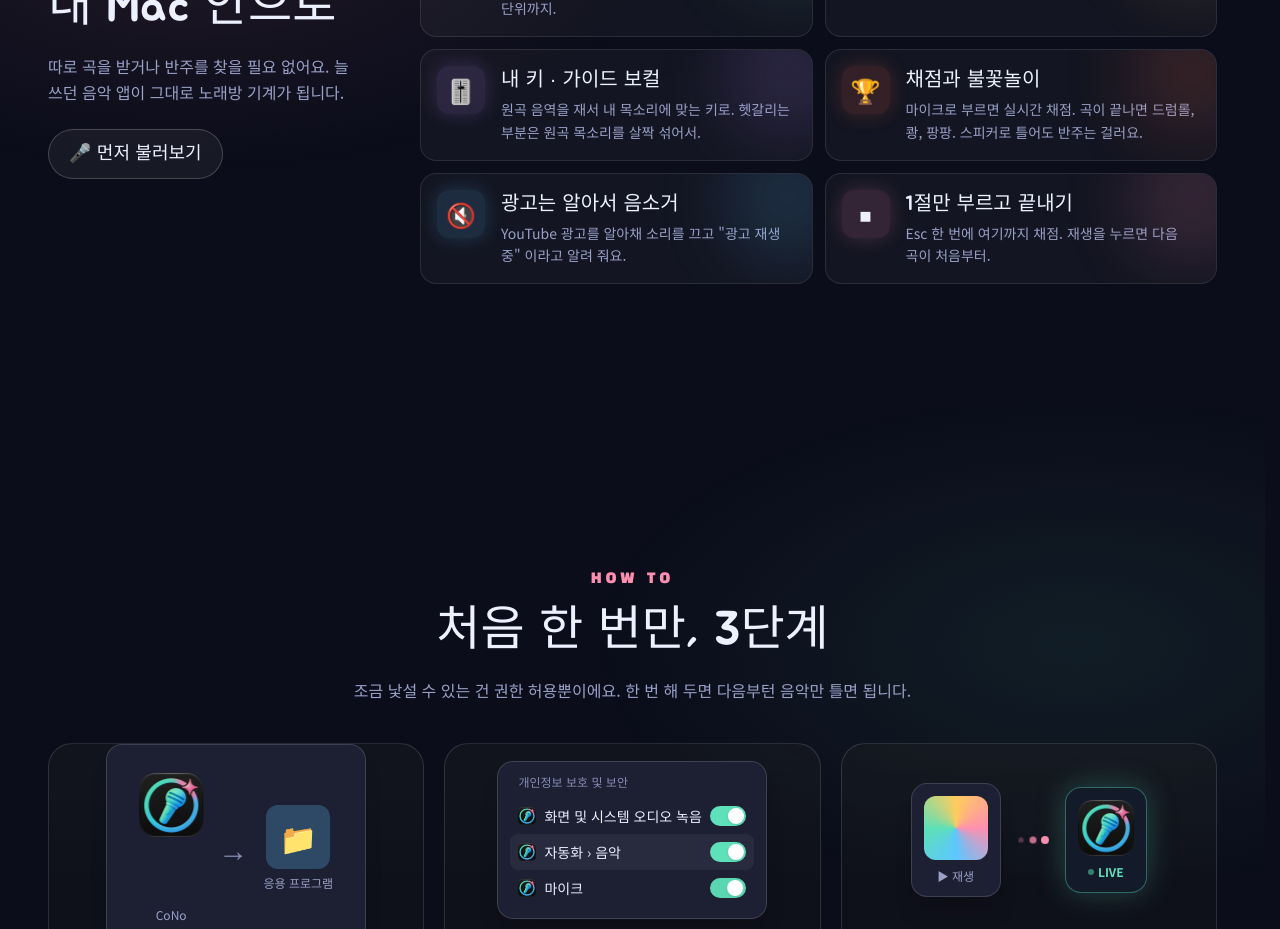
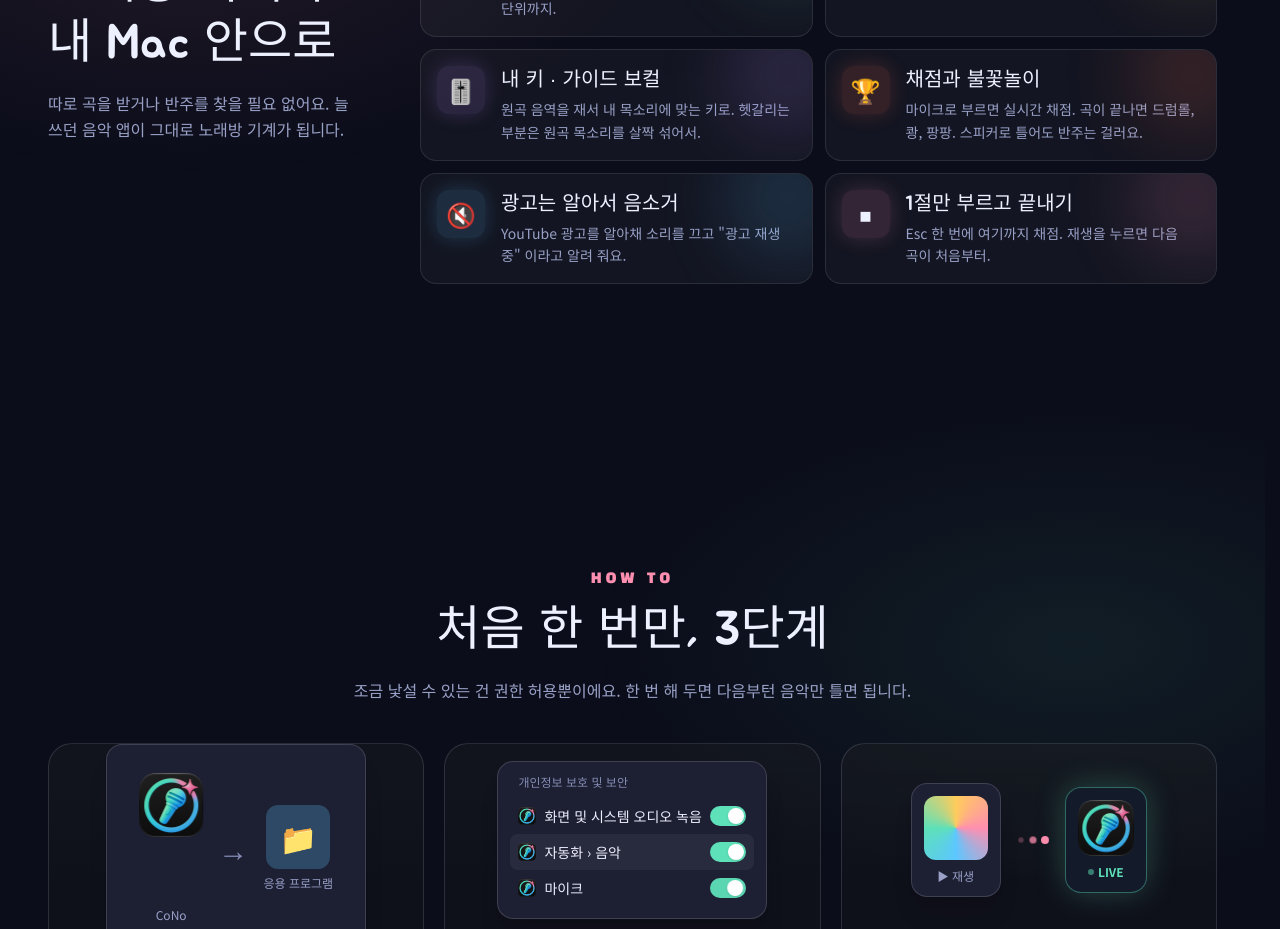
Before and after one commit to hsu3046/CoNoAI, a Next.js app in the folder web/: page / in a window 1280 px wide. Shown: the part 6360-7289 px from the top of the page. Built offline with nearby package versions, Linux system fonts and the light colour scheme; no server answers.

Commit message:
copy(web): remove features try link
Co-Authored-By: Claude Opus 5.5 <noreply@anthropic.com>

```diff
--- a/web/src/components/Sections.tsx
+++ b/web/src/components/Sections.tsx
@@ -39,9 +39,6 @@ export function Features() {
       <div className="grid items-center gap-10 lg:grid-cols-[minmax(0,0.75fr)_minmax(0,1.8fr)]">
         <SectionTitle kicker="FEATURES" title="노래방 기계가 내 Mac 안으로" align="left">
           <p>따로 곡을 받거나 반주를 찾을 필요 없어요. 늘 쓰던 음악 앱이 그대로 노래방 기계가 됩니다.</p>
-          <a href="#try" className="mt-6 inline-block rounded-full border border-white/20 bg-white/5 px-5 py-2.5 font-cute text-lg text-ink transition hover:border-pink hover:text-pink">
-            🎤 먼저 불러보기
-          </a>
         </SectionTitle>
         <div className="grid gap-3 sm:grid-cols-2">
           {FEATURES.map((feature, index) => (
```
